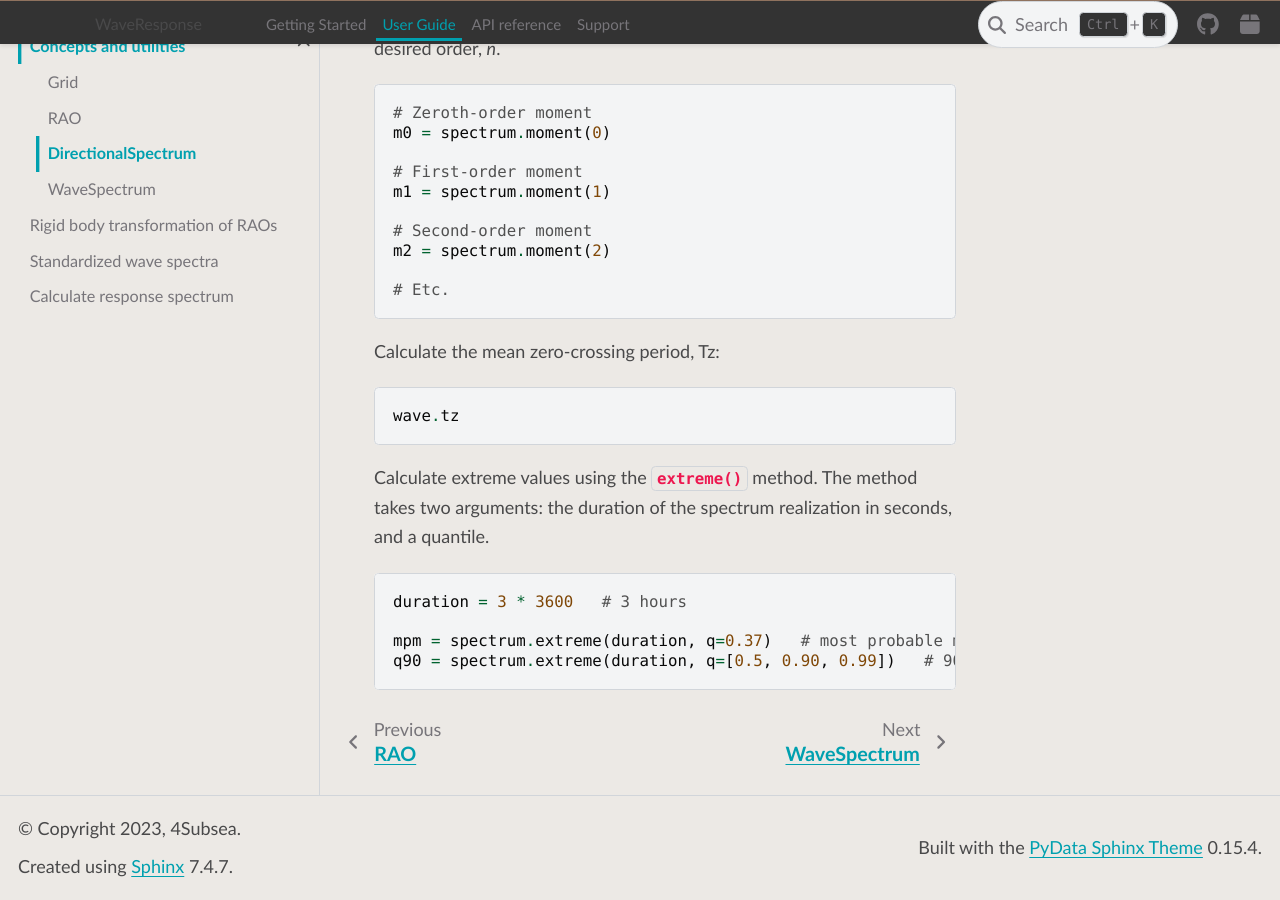
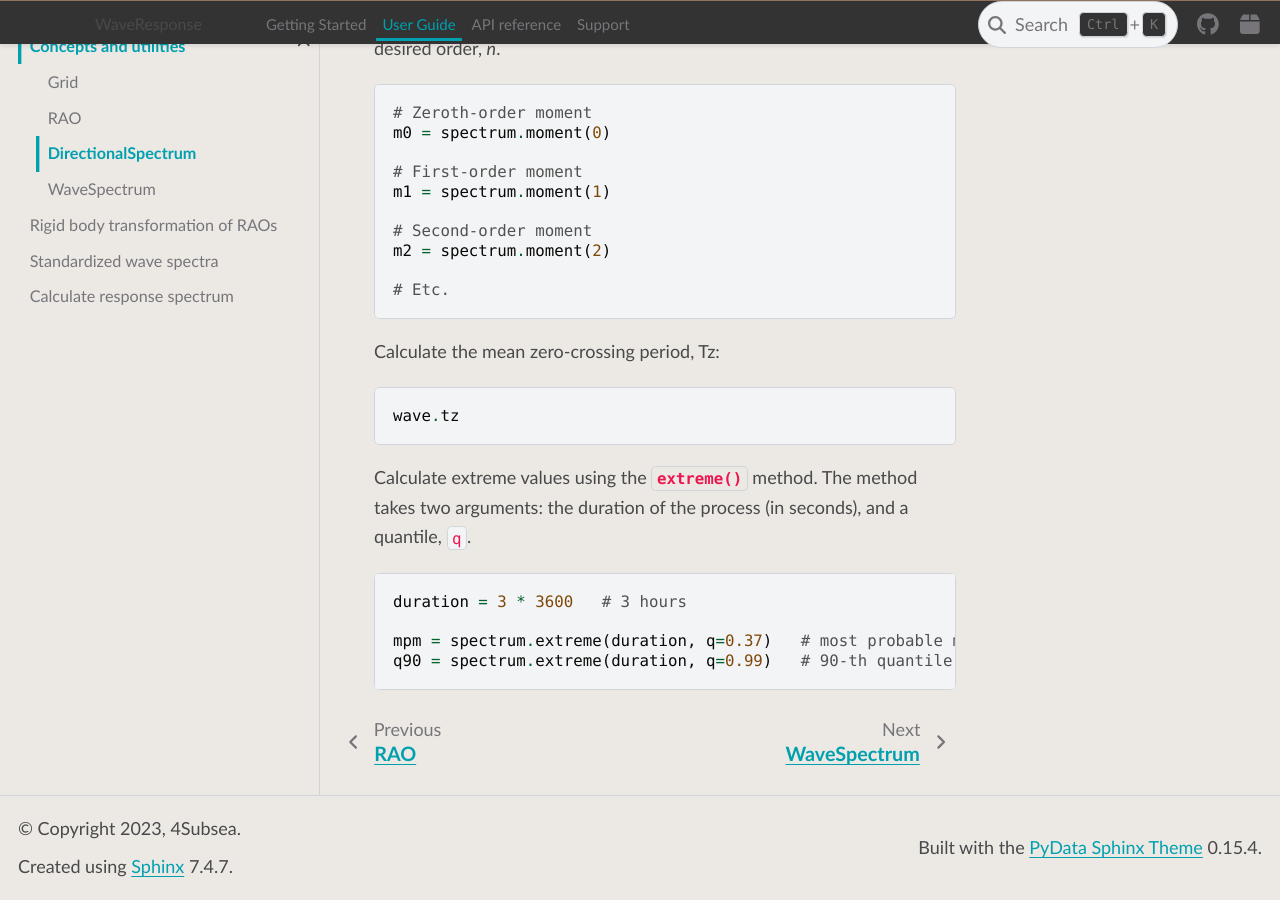
Before and after one commit to 4Subsea/waveresponse-python, a Sphinx documentation site: the page built from docs/user_guide/concepts_utils/directional_spectrum.rst, in a window 1280 px wide and 900 px high, scrolled down 1454 px. Built offline with Sphinx 7.4.7 and the PyData theme 0.15.4, drawn with Linux system fonts in a browser that asks for light colours; pages that are not in the unit, such as notebooks, are missing from menus.

Commit message:
docs fix

```diff
--- a/docs/user_guide/concepts_utils/directional_spectrum.rst
+++ b/docs/user_guide/concepts_utils/directional_spectrum.rst
@@ -80,12 +80,12 @@ Calculate the mean zero-crossing period, Tz:
     wave.tz
 
 Calculate extreme values using the :meth:`~waveresponse.DirectionalSpectrum.extreme`
-method. The method takes two arguments: the duration of the spectrum realization
-in seconds, and a quantile.
+method. The method takes two arguments: the duration of the process (in seconds),
+and a quantile, ``q``.
 
 .. code-block:: python
 
     duration = 3 * 3600   # 3 hours
 
     mpm = spectrum.extreme(duration, q=0.37)   # most probable maximum (MPM)
-    q90 = spectrum.extreme(duration, q=[0.5, 0.90, 0.99])   # 90-th quantile
+    q90 = spectrum.extreme(duration, q=0.99)   # 90-th quantile
```
